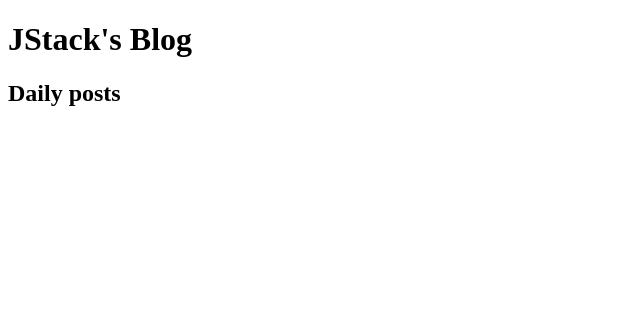
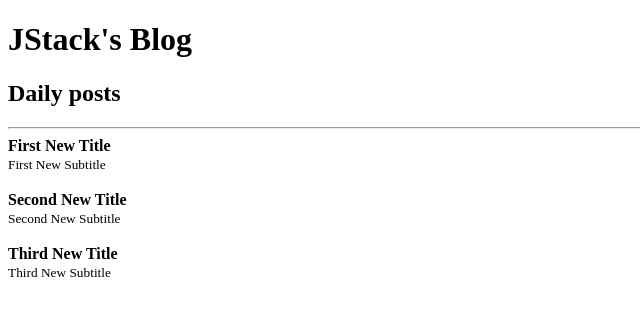
Before and after one commit to martinsgabriel1956/jstack-blog, a React app: page / in a window 1280 px wide. Shown: the top 316 px of the page, without its empty margins (0-640 px from the left). Built offline with nearby package versions, Linux system fonts and the light colour scheme.

Commit message:
feat: What are the props?

```diff
--- a/src/App.js
+++ b/src/App.js
@@ -1,12 +1,32 @@
 import React from "react";
-
-const category = "Daily posts";
+import Post from "./Post";
 
 export default function App() {
   return (
     <>
       <h1>JStack's Blog</h1>
-      <h2>{category}</h2>
+      <h2>Daily posts</h2>
+
+      <hr />
+
+      <Post
+        post={{
+          title: "First New Title",
+          subtitle: "First New Subtitle",
+        }}
+      />
+      <Post
+        post={{
+          title: "Second New Title",
+          subtitle: "Second New Subtitle",
+        }}
+      />
+      <Post
+        post={{
+          title: "Third New Title",
+          subtitle: "Third New Subtitle",
+        }}
+      />
     </>
   );
 }
--- /dev/null
+++ b/src/Post.js
@@ -0,0 +1,14 @@
+import React from "react";
+
+export default function Post(props) {
+  return (
+    <>
+      <article>
+        <strong>{props.post.title}</strong>
+        <br />
+        <small>{props.post.subtitle}</small>
+      </article>
+      <br />
+    </>
+  );
+}
```
